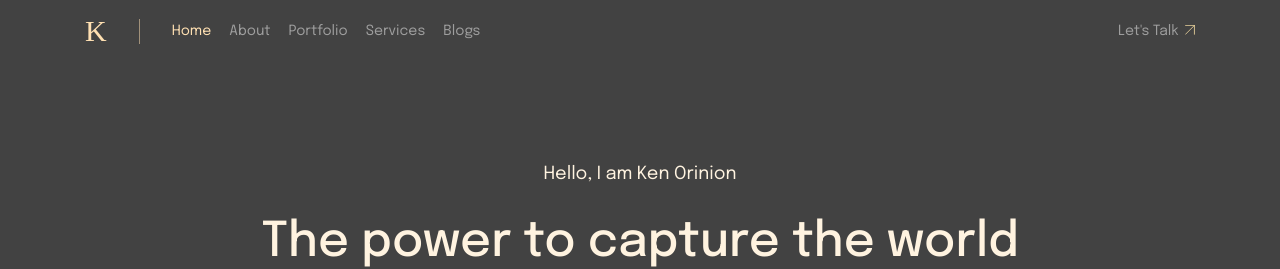
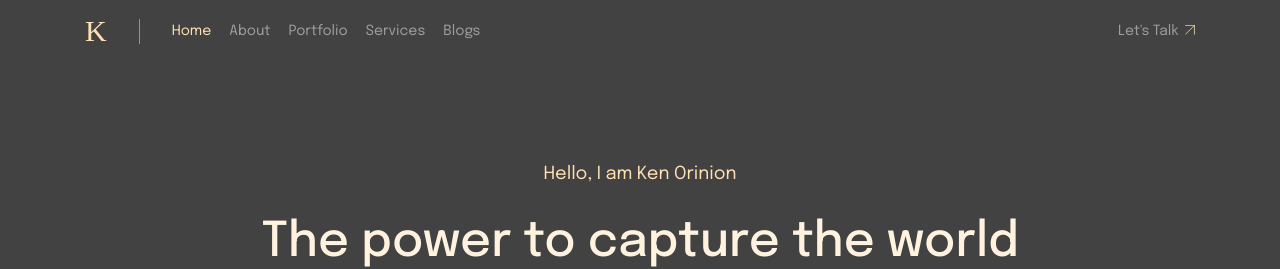
Before and after one commit to NJVS/ken-portfolio, a React (Create React App) app: page /ken-portfolio/ in a window 1280 px wide. Shown: the top 269 px of the page. Built offline with nearby package versions, Linux system fonts and the light colour scheme; a web font is replaced by a local one.

Commit message:
global styles update

```diff
--- a/src/global.module.scss
+++ b/src/global.module.scss
@@ -9,6 +9,10 @@
   background-color: var(--c-neutral-900);
 }
 
+.bg_light {
+  background-color: var(--c-neutral-800);
+}
+
 
 // FONTS
 .section_title {
@@ -17,6 +21,7 @@
 
   &.light {
     color: var(--c-orange-50);
+    color: var(--c-orange-100);
   }
 }
 
```
